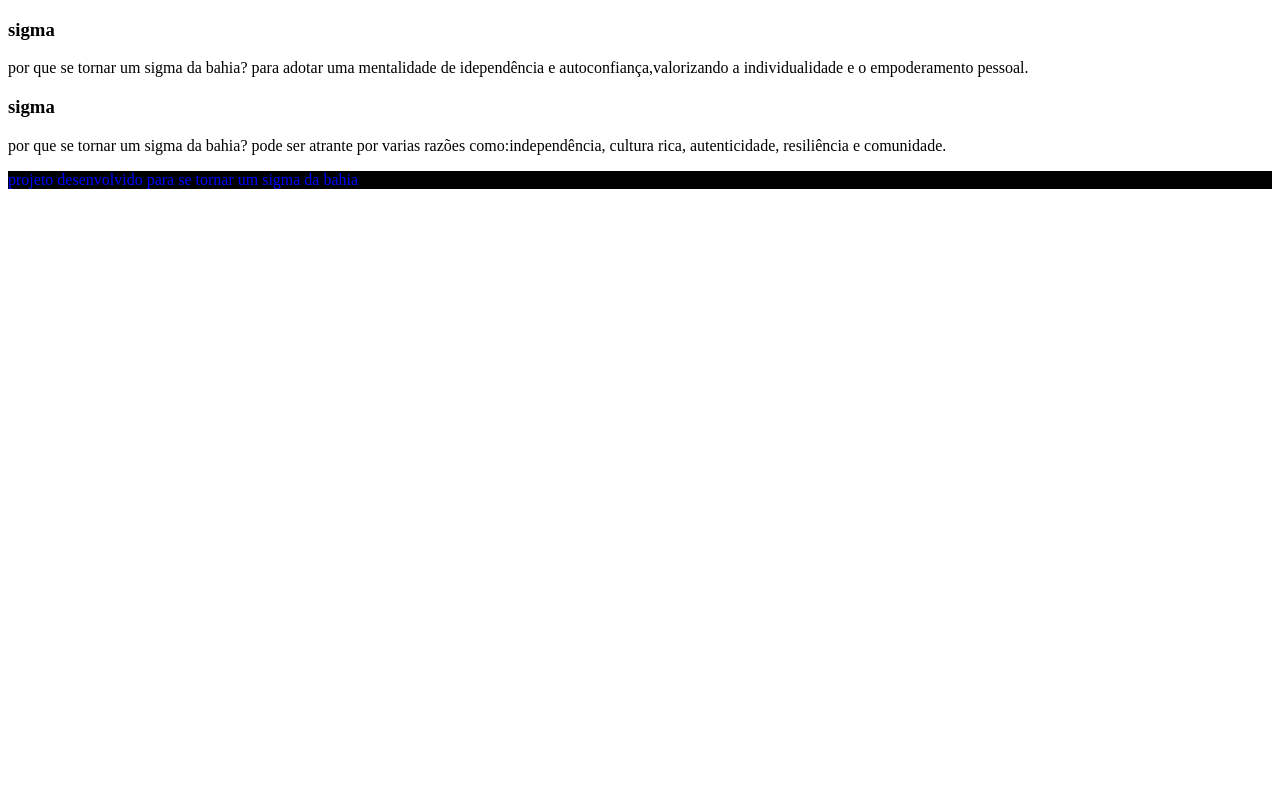
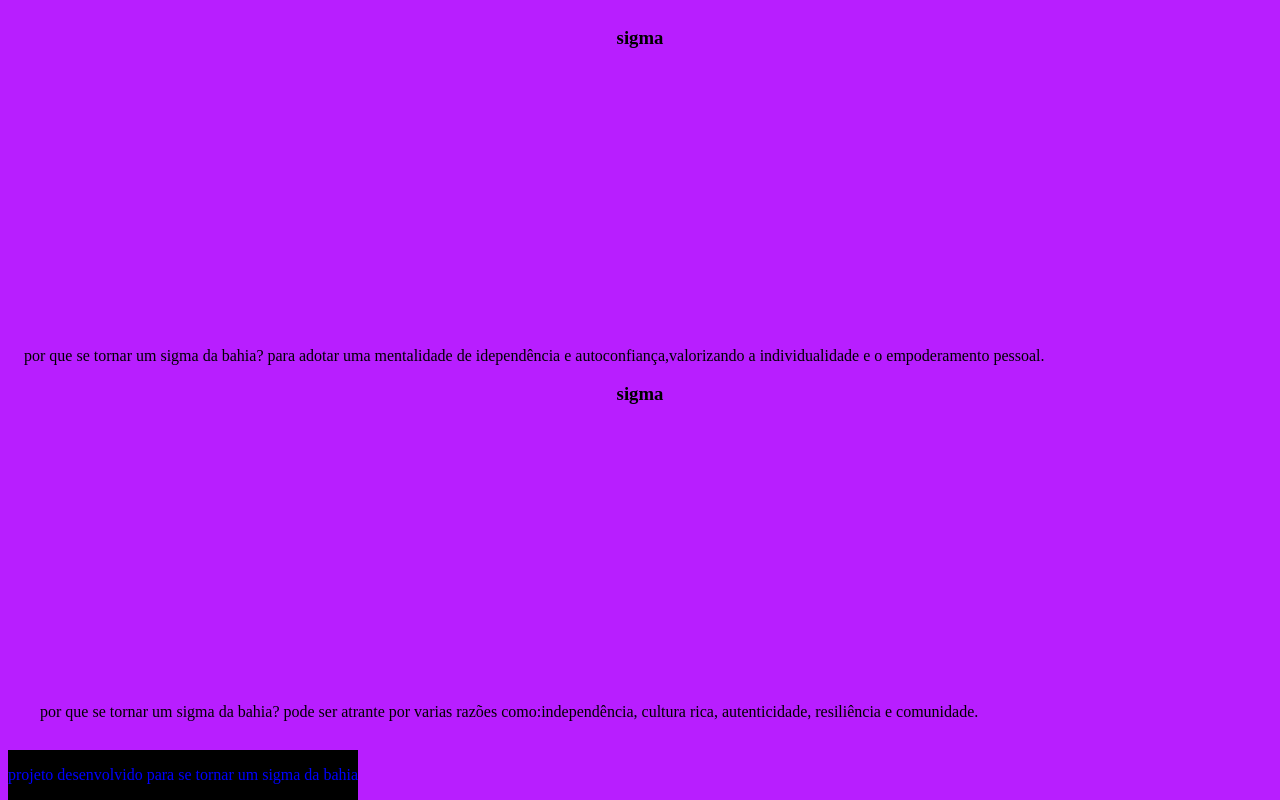
Before and after one commit to brunobombom/projeto-final, a plain HTML site: page index.html in a window 1280 px wide. Drawn offline with Linux system fonts and the light colour scheme; files that its build step writes are made by us from their sources.

Commit message:
Add files via upload

```diff
--- a/style.css
+++ b/style.css
@@ -1,8 +1,32 @@
+:root{
+  --text-color: #000000;
+  --card-front-color: #772D2D;
+  --card-back-color: #786739;
+}
 body{
-    background-color: white;
+    background-color: rgb(184, 30, 255);
+    font-size: Arial;
 }
+.cartao__conteudo{
+    background-color: var (--card-front-color);
+    text-align: center;
+    height: 100%;
+    transform-style: preserve-3d;
+    transition: transform 300ms ease-in-out;
+  }
+  #container{
+      display: flex;
+      flex-wrap: wrap;
+  }
+  .cartao {
+      margin: 1rem 1rem;
+      height: 20rem;
+      flex-grow: 1;
+      flex-basis: calc(33%- 6rem);
+  }
 footer{
     background-color: black;
     color: blue;
+    position: fixed;
     bottom: 0%;
 }
```
